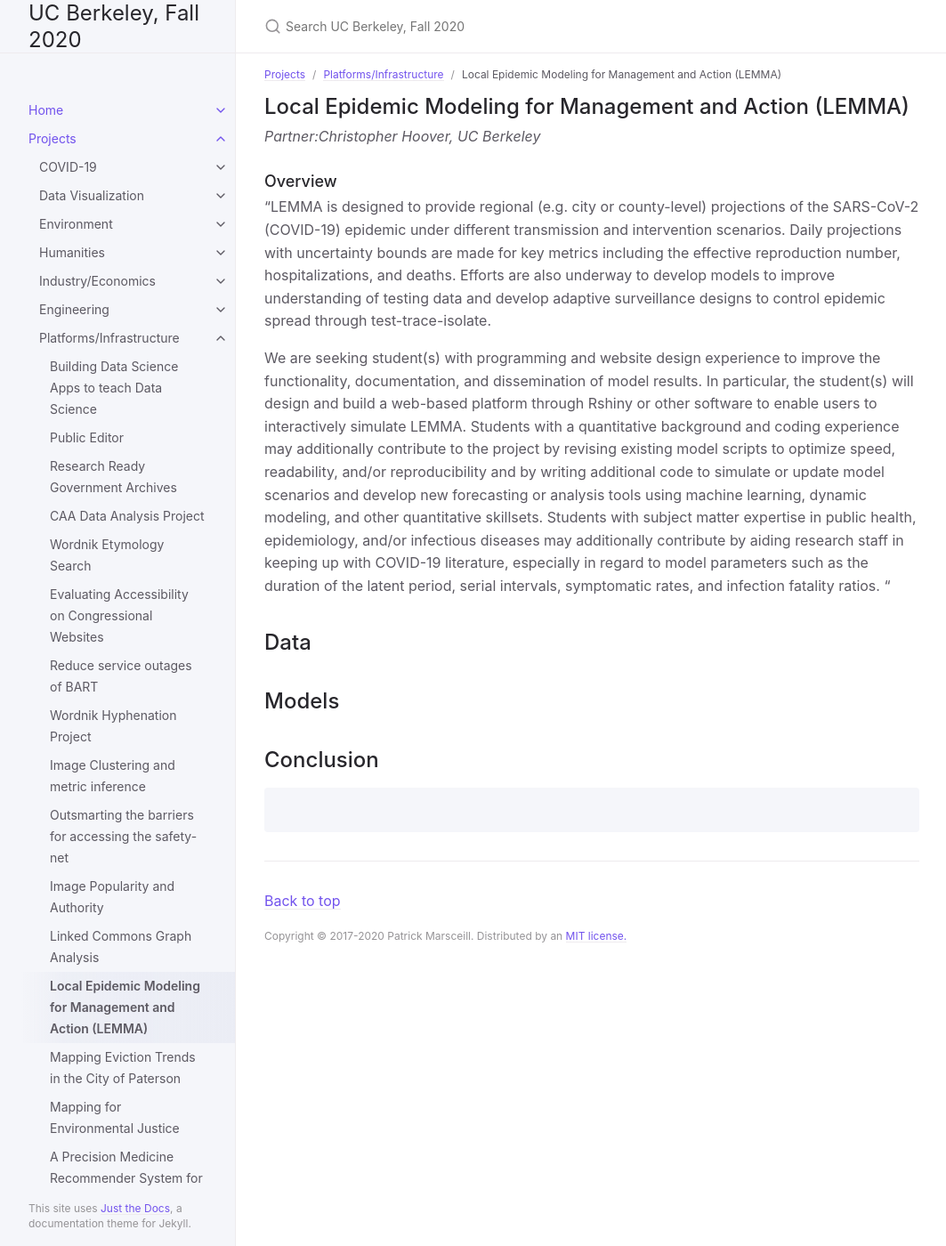
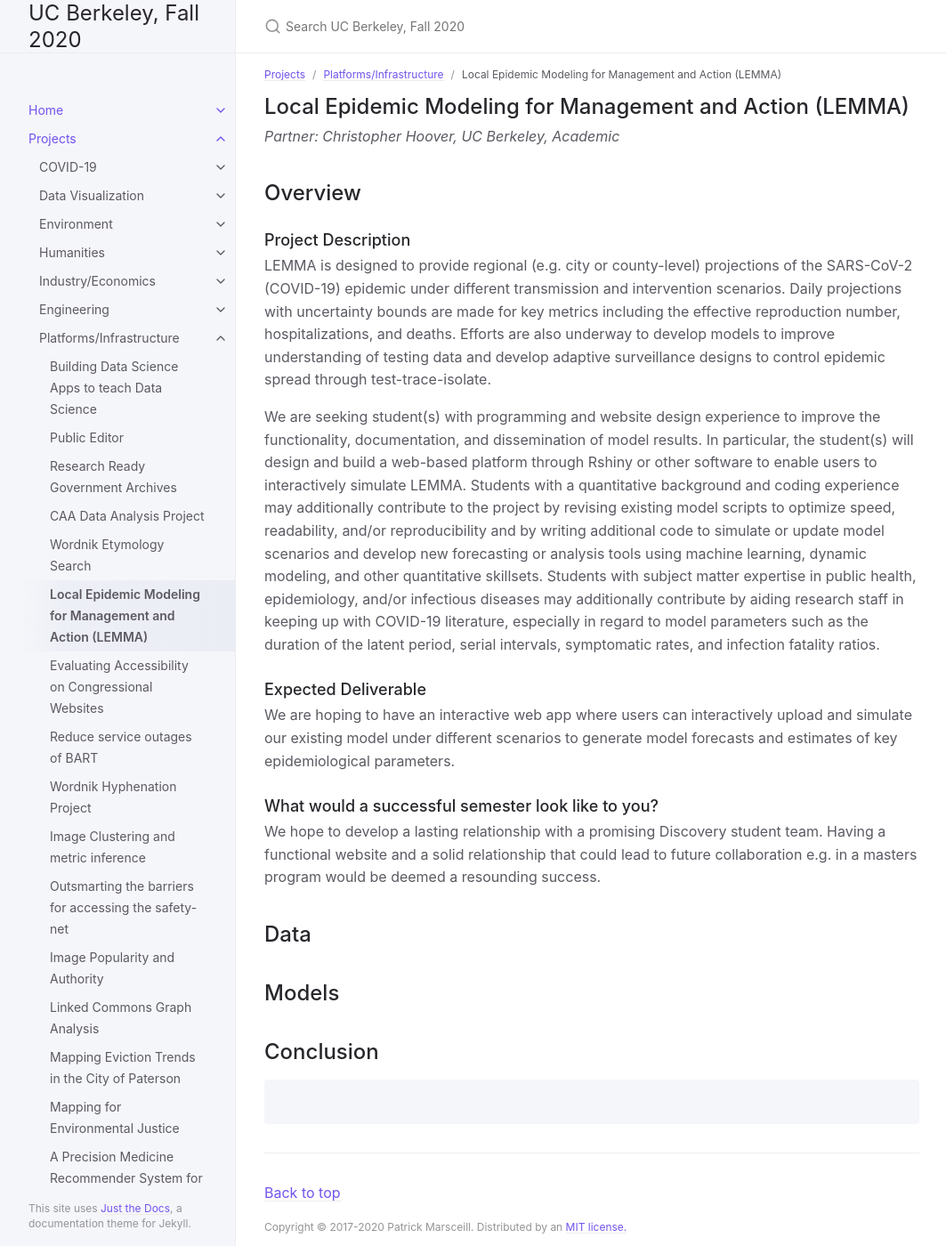
Before and after one commit to DS-Discovery/ds-discovery.github.io, a Jekyll site: the page built from Projects/Platforms:Infrastructure/PI-Local Epidemic Modeling for Management and Action (LEMMA).md, in a window 1280 px wide and 1400 px high. Shown: the whole window at 89% size, without its empty margins (107-1170 px from the left). Built offline with Jekyll 4.4.1, drawn with Linux system fonts in a browser that asks for light colours.

Commit message:
Update PI-Local Epidemic Modeling for Management and Action (LEMMA).md

```diff
--- a/Projects/Platforms:Infrastructure/PI-Local Epidemic Modeling for Management and Action (LEMMA).md
+++ b/Projects/Platforms:Infrastructure/PI-Local Epidemic Modeling for Management and Action (LEMMA).md
@@ -3,18 +3,21 @@ layout: default
 title: Local Epidemic Modeling for Management and Action (LEMMA)
 parent: Platforms/Infrastructure
 grand_parent: Projects
-nav_order: 5
+nav_order: 10
 ---
 
+## Local Epidemic Modeling for Management and Action (LEMMA)
+*Partner: Christopher Hoover, UC Berkeley, Academic*
 
-## Local Epidemic Modeling for Management and Action (LEMMA)
-*Partner:Christopher Hoover, UC Berkeley*
+## Overview
+### Project Description
+LEMMA is designed to provide regional (e.g. city or county-level) projections of the SARS-CoV-2 (COVID-19) epidemic under different transmission and intervention scenarios. Daily projections with uncertainty bounds are made for key metrics including the effective reproduction number, hospitalizations, and deaths. Efforts are also underway to develop models to improve understanding of testing data and develop adaptive surveillance designs to control epidemic spread through test-trace-isolate.
 
-### Overview
-
-"LEMMA is designed to provide regional (e.g. city or county-level) projections of the SARS-CoV-2 (COVID-19) epidemic under different transmission and intervention scenarios. Daily projections with uncertainty bounds are made for key metrics including the effective reproduction number, hospitalizations, and deaths. Efforts are also underway to develop models to improve understanding of testing data and develop adaptive surveillance designs to control epidemic spread through test-trace-isolate.
-
-We are seeking student(s) with programming and website design experience to improve the functionality, documentation, and dissemination of model results. In particular, the student(s) will design and build a web-based platform through Rshiny or other software to enable users to interactively simulate LEMMA. Students with a quantitative background and coding experience may additionally contribute to the project by revising existing model scripts to optimize speed, readability, and/or reproducibility and by writing additional code to simulate or update model scenarios and develop new forecasting or analysis tools using machine learning, dynamic modeling, and other quantitative skillsets. Students with subject matter expertise in public health, epidemiology, and/or infectious diseases may additionally contribute by aiding research staff in keeping up with COVID-19 literature, especially in regard to model parameters such as the duration of the latent period, serial intervals, symptomatic rates, and infection fatality ratios. "
+We are seeking student(s) with programming and website design experience to improve the functionality, documentation, and dissemination of model results. In particular, the student(s) will design and build a web-based platform through Rshiny or other software to enable users to interactively simulate LEMMA. Students with a quantitative background and coding experience may additionally contribute to the project by revising existing model scripts to optimize speed, readability, and/or reproducibility and by writing additional code to simulate or update model scenarios and develop new forecasting or analysis tools using machine learning, dynamic modeling, and other quantitative skillsets. Students with subject matter expertise in public health, epidemiology, and/or infectious diseases may additionally contribute by aiding research staff in keeping up with COVID-19 literature, especially in regard to model parameters such as the duration of the latent period, serial intervals, symptomatic rates, and infection fatality ratios.
+### Expected Deliverable
+We are hoping to have an interactive web app where users can interactively upload and simulate our existing model under different scenarios to generate model forecasts and estimates of key epidemiological parameters.
+### What would a successful semester look like to you?
+We hope to develop a lasting relationship with a promising Discovery student team. Having a functional website and a solid relationship that could lead to future collaboration e.g. in a masters program would be deemed a resounding success.
 
 ## Data
 
```
